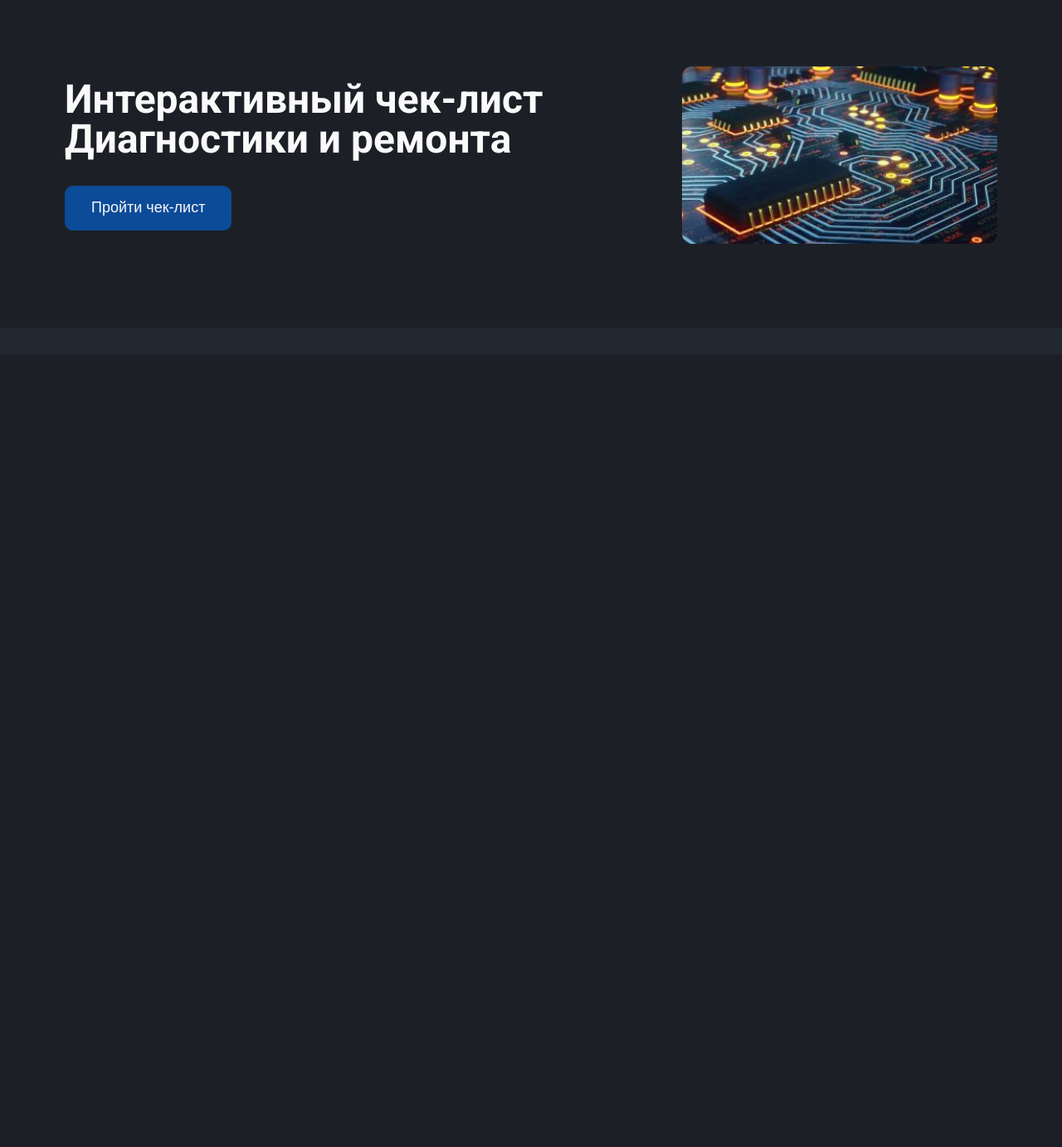
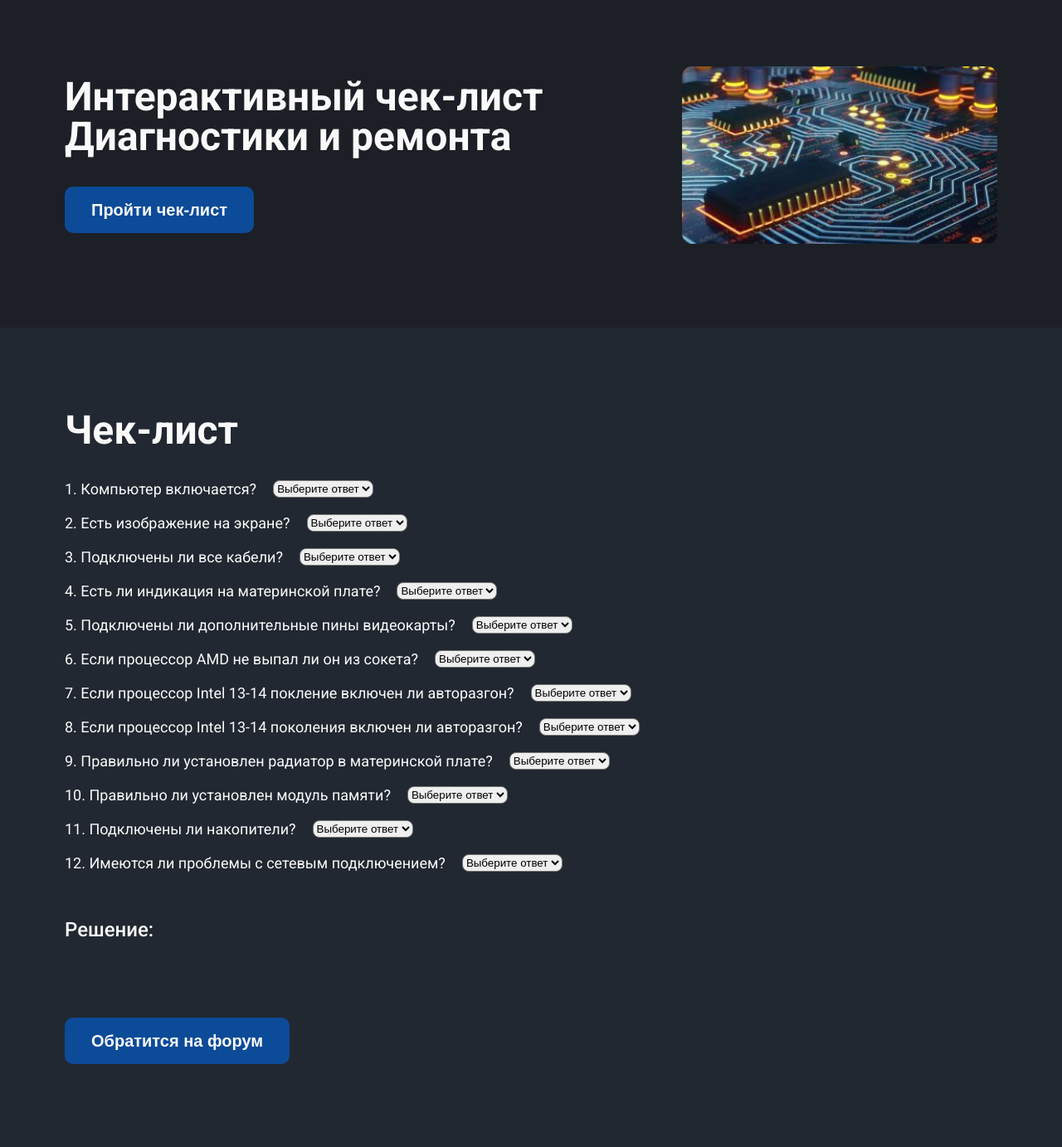
Before and after one commit to MinimusBlog/techSolt-Forecast, a PHP site: page / in a window 1280 px wide. Shown: the part 373-1756 px from the top of the page at 83% size. Before the commit the page ends 667 px from the top, so only its background shows below. Run offline with PHP 8.4, Linux system fonts and the light colour scheme.

Commit message:
Add checklist form and improve styles for better responsiveness

```diff
--- a/index.html
+++ b/index.html
@@ -26,7 +26,6 @@
             </nav>
             <a class="header__login" href="#" aria-label="Вход в личный кабинет">
                 <img src="./images/icons/user.svg" alt="Иконка пользователя" />
-                <div>Вход</div>
             </a>
             <button class="header__mobile-menu-button" aria-expanded="false" aria-haspopup="true">
                 <img src="./images/icons/burger.svg" alt="Мобильное меню" />
@@ -46,5 +45,123 @@
             <img class="hero__right" src="./images/video.png" alt="Видео о чек-листе"/>
         </div>
     </section>
+    <section class="section">
+        <div class="section__wrapper">
+            <div class="check__left">
+                <h1 class="hero__h1">Чек-лист</h1>
+                <div class="question_wrapper">
+                    <form action="" method="post" class="checklist-form">
+                        <div class="checklist_wrapper">
+                            <label class="question" for="power">1. Компьютер включается?</label>
+                            <select class="checklist" name="power" id="power" required>
+                                <option value="Выберите ответ" disabled selected>Выберите ответ</option>
+                                <option value="Да">Да</option>
+                                <option value="Нет">Нет</option>
+                            </select>
+                        </div>
+                        <div class="checklist_wrapper">
+                            <label class="question" for="gpu">2. Есть изображение на экране?</label>
+                            <select class="checklist" name="gpu" id="gpu" required>
+                                <option value="Выберите ответ" disabled selected>Выберите ответ</option>
+                                <option value="Да">Да</option>
+                                <option value="Нет">Нет</option>
+                            </select>
+                        </div>
+                        <div class="checklist_wrapper">
+                            <label class="question" for="battery">3. Подключены ли все кабели?</label>
+                            <select class="checklist" name="battery" id="battery" required>
+                                <option value="Выберите ответ" disabled selected>Выберите ответ</option>
+                                <option value="Да">Да</option>
+                                <option value="Нет">Нет</option>
+                            </select>
+                        </div>
+                        <div class="checklist_wrapper">
+                            <label class="question" for="motherboard">4. Есть ли индикация на материнской плате?</label>
+                            <select class="checklist" name="motherboard" id="motherboard" required>
+                                <option value="Выберите ответ" disabled selected>Выберите ответ</option>
+                                <option value="Да">Да</option>
+                                <option value="Нет">Нет</option>
+                            </select>
+                        </div>
+                        <div class="checklist_wrapper">
+                            <label class="question" for="GPUs">5. Подключены ли дополнительные пины видеокарты?</label>
+                            <select class="checklist" name="GPUs" id="GPUs" required>
+                                <option value="Выберите ответ" disabled selected>Выберите ответ</option>
+                                <option value="Да">Да</option>
+                                <option value="Нет">Нет</option>
+                            </select>
+                        </div>
+                        <div class="checklist_wrapper">
+                            <label class="question" for="CPU-AMD">6. Если процессор AMD не выпал ли он из сокета?</label>
+                            <select class="checklist" name="CPU-AMD" id="CPU-AMD" required>
+                                <option value="Выберите ответ" disabled selected>Выберите ответ</option>
+                                <option value="Да">Да</option>
+                                <option value="Нет">Нет</option>
+                            </select>
+                        </div>
+                        <div class="checklist_wrapper">
+                            <label class="question" for="GPUs">7. Если процессор Intel 13-14 покление включен ли авторазгон?</label>
+                            <select class="checklist" name="GPUs" id="GPUs" required>
+                                <option value="Выберите ответ" disabled selected>Выберите ответ</option>
+                                <option value="Да">Да</option>
+                                <option value="Нет">Нет</option>
+                            </select>
+                        </div>
+                        <div class="checklist_wrapper">
+                            <label class="question" for="GPUs">8. Если процессор Intel 13-14 поколения включен ли авторазгон?</label>
+                            <select class="checklist" name="GPUs" id="GPUs" required>
+                                <option value="Выберите ответ" disabled selected>Выберите ответ</option>
+                                <option value="Да">Да</option>
+                                <option value="Нет">Нет</option>
+                            </select>
+                        </div>
+                        <div class="checklist_wrapper">
+                            <label class="question" for="RAM">9. Правильно ли установлен радиатор в материнской плате?</label>
+                            <select class="checklist" name="RAM" id="RAM" required>
+                                <option value="Выберите ответ" disabled selected>Выберите ответ</option>
+                                <option value="Да">Да</option>
+                                <option value="Нет">Нет</option>
+                            </select>
+                        </div>
+                        <div class="checklist_wrapper">
+                            <label class="question" for="CPU-fan">10. Правильно ли установлен модуль памяти?</label>
+                            <select class="checklist" name="CPU-fan" id="CPU-fan" required>
+                                <option value="Выберите ответ" disabled selected>Выберите ответ</option>
+                                <option value="Да">Да</option>
+                                <option value="Нет">Нет</option>
+                            </select>
+                        </div>
+                        <div class="checklist_wrapper">
+                            <label class="question" for="hdd">11. Подключены ли накопители?</label>
+                            <select class="checklist" name="hdd" id="hdd" required>
+                                <option value="Выберите ответ" disabled selected>Выберите ответ</option>
+                                <option value="Да">Да</option>
+                                <option value="Нет">Нет</option>
+                            </select>
+                        </div>
+                        <div class="checklist_wrapper">
+                            <label class="question" for="lan">12. Имеются ли проблемы с сетевым подключением?</label>
+                            <select class="checklist" name="lan" id="lan" required>
+                                <option value="Выберите ответ" disabled selected>Выберите ответ</option>
+                                <option value="Да">Да</option>
+                                <option value="Нет">Нет</option>
+                            </select>
+                        </div>
+                    </form>
+                </div>
+                <div class="solution_wrapper">
+                    <div class="solution__left">
+                        <h2 class="solution__h2">Решение:</h2>
+                        <div class="solution-output">
+
+                        </div>
+                        <div class="solution__cta">
+                            <button class="button button_primary">Обратится на форум</button>
+                        </div>
+                    </div>
+                </div>
+            </div>
+        </div>
+    </section>
 </body>
 </html>
--- a/styles/components.css
+++ b/styles/components.css
@@ -1,15 +1,14 @@
 .section_light {
     background-color: var(--color-bg-medium);
 }
-
 
 .button {
     padding: 16px 32px;
     color: var(--color-text);
     background: none;
     border: none;
-    font-weight: 400;
-    font-size: 18px;
+    font-weight: 700;
+    font-size: 20px;
     line-height: 120%;
     border-radius: var(--border-10);
     cursor: pointer;
@@ -24,3 +23,35 @@
         opacity: 0.9;
     }
 }
+
+@media (max-width: 640px) {
+    .button {
+        padding: 12px 32px;
+    }
+}
+
+.checklist-form {
+    display: flex;
+    flex-direction: column;
+    gap: 20px;
+}
+
+.checklist_wrapper {
+    display: flex;
+    gap: 20px;
+    /* padding: 12px; */
+}
+
+.question {
+    color: var(--color-text);
+    font-weight: 400;
+    font-size: 18px;
+}
+
+.checklist {
+    cursor: pointer;
+    border-radius: var(--border-8);
+    &:hover {
+        background: var(--color-link-hover);
+    }
+}
--- a/styles/page.css
+++ b/styles/page.css
@@ -10,7 +10,7 @@
 .hero__left {
     display: flex;
     flex-direction: column;
-    gap: 32px;
+    gap: 36px;
 }
 
 .hero__h1 {
@@ -25,3 +25,71 @@
     display: flex;
     gap: 32px;
 }
+
+@media (max-width: 1200px) {
+    .hero {
+        flex-direction: column;
+    }
+
+    .hero__h1 {
+        text-align: center;
+    }
+
+    .hero__cta {
+        justify-content: center;
+    }
+
+}
+
+@media (max-width: 640px) {
+    .hero__h1 {
+        font-size: 30px;
+        line-height: 120%;
+    }
+
+    .hero__right {
+        width: 100%;
+    }
+
+    .hero {
+        padding: 0 24px;
+    }
+}
+
+/* @media (max-width: 480px) {
+    .hero__cta {
+        gap: 16px;
+    }
+} */
+
+/* check-list */
+.section__wrapper {
+    max-width: var(--layout-width);
+    margin: 0 auto;
+    display: flex;
+    justify-content: space-between;
+    align-items: center;
+    padding: 100px 24px;
+}
+
+.check__left {
+    display: flex;
+    flex-direction: column;
+    gap: 36px;
+}
+
+.solution_wrapper {
+    display: flex;
+}
+
+.solution__left {
+    display: flex;
+    flex-direction: column;
+    gap: 36px;
+}
+
+.solution__h2 {
+    color: var(--color-text);
+    font-weight: 500;
+    font-size: 24px;
+}
```
